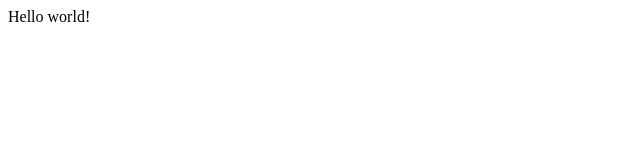
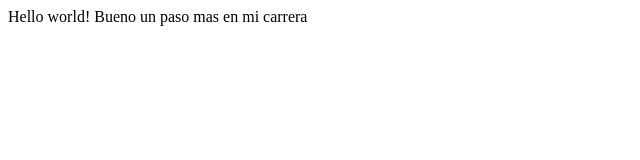
Before and after one commit to juanleonme/proyectoDemo, a plain HTML site: page index.html in a window 1280 px wide. Shown: the whole page, without its empty margins (0-640 px from the left). Drawn offline with Linux system fonts and the light colour scheme.

Commit message:
Mi segundo commit con cambios

```diff
--- a/index.html
+++ b/index.html
@@ -7,6 +7,6 @@
     <title>Document</title>
 </head>
 <body>
-    <article>Hello world!</article>
+    <article>Hello world! Bueno un paso mas en mi carrera</article>
 </body>
 </html>
```
